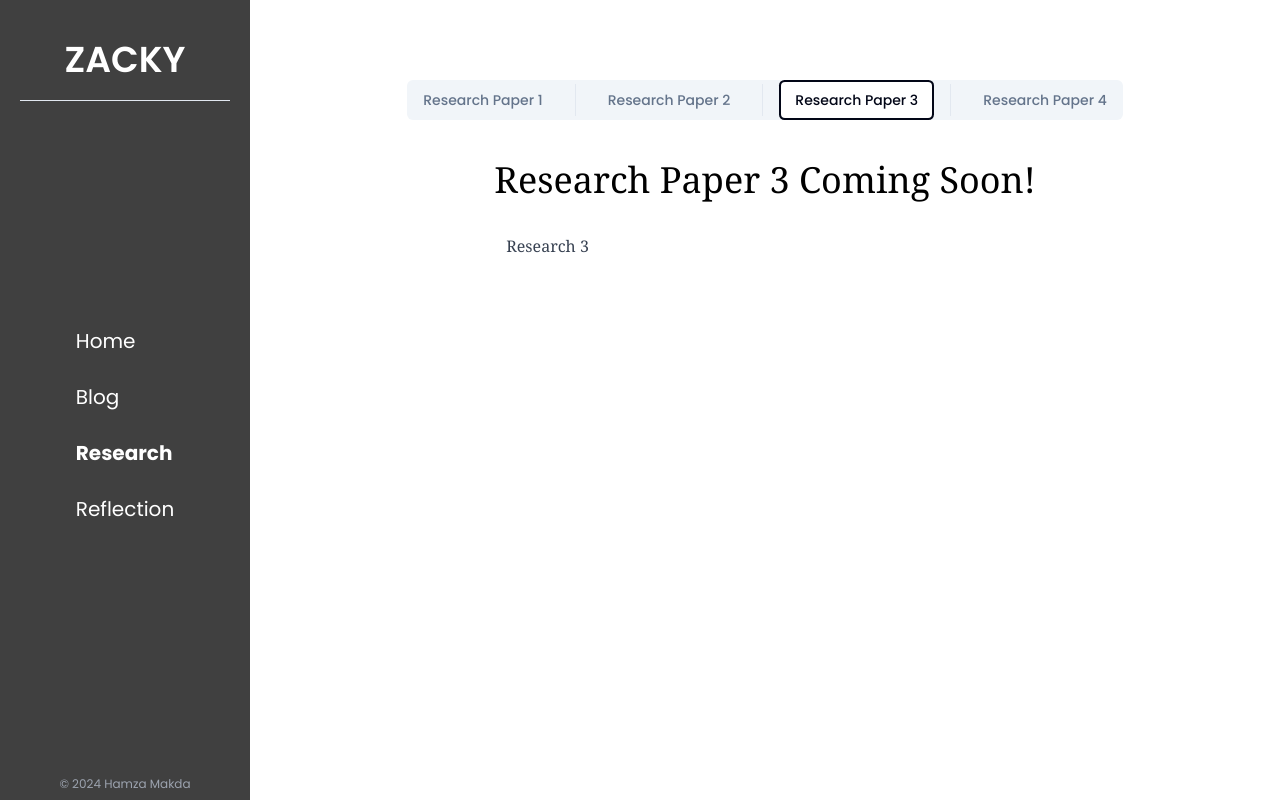
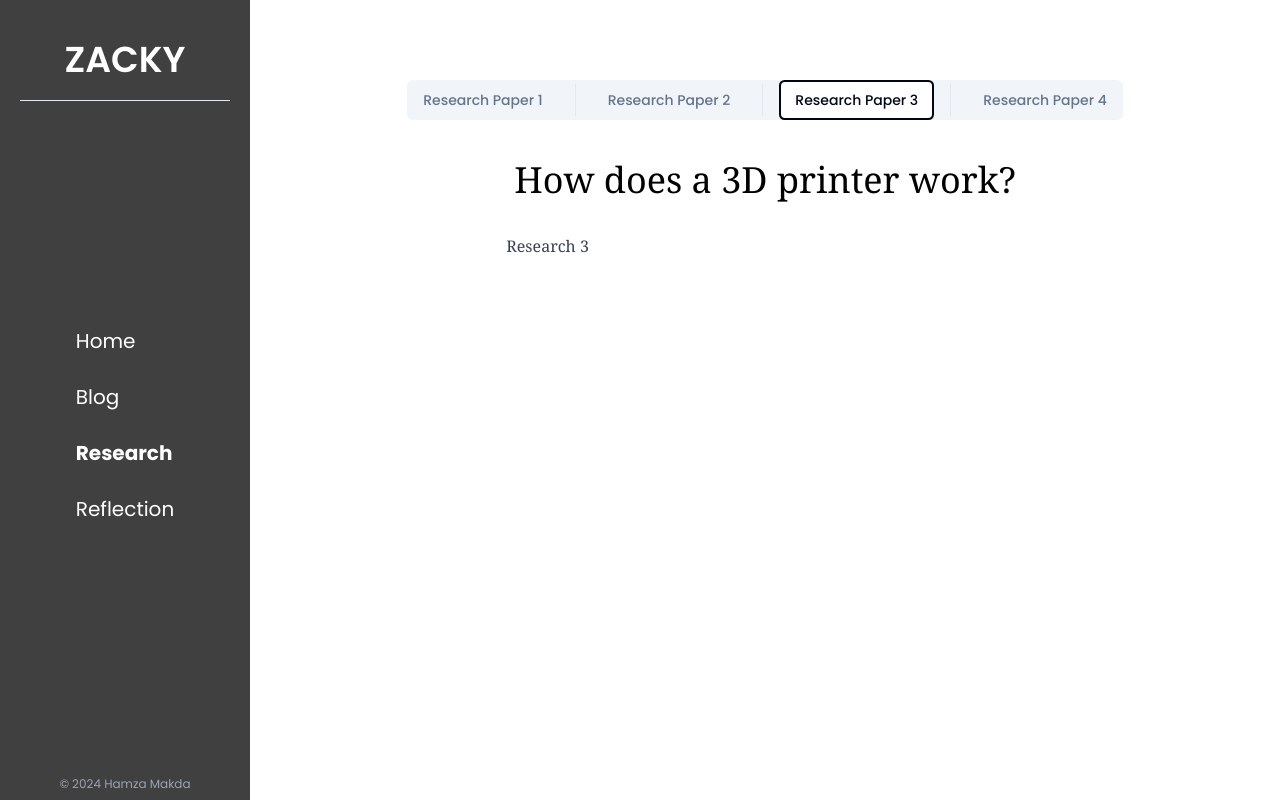
Before and after one commit to VaitVhat52/20time, a Next.js app: page /research in a window 1280 px wide. Both pictures are taken after a click on the tab "Research Paper 3". Built offline with nearby package versions, Linux system fonts and the light colour scheme.

Commit message:
Update page.jsx

```diff
--- a/src/app/research/page.jsx
+++ b/src/app/research/page.jsx
@@ -78,7 +78,7 @@ const research = () => {
         </TabsContent>
         <TabsContent value="3">
           <h2 className="font-serif text-4xl pb-8 text-center">
-            Research Paper 3 Coming Soon!
+            How does a 3D printer work?
           </h2>
           <Markdown className="font-serif prose indent-8 mx-auto">
             {research3}
@@ -86,7 +86,7 @@ const research = () => {
         </TabsContent>
         <TabsContent value="4">
           <h2 className="font-serif text-4xl pb-8 text-center">
-            Research Paper 4 Coming Soon!
+            How does ChatGPT answer a question?
           </h2>
           <Markdown className="font-serif prose indent-8 mx-auto">
             {research4}
```
